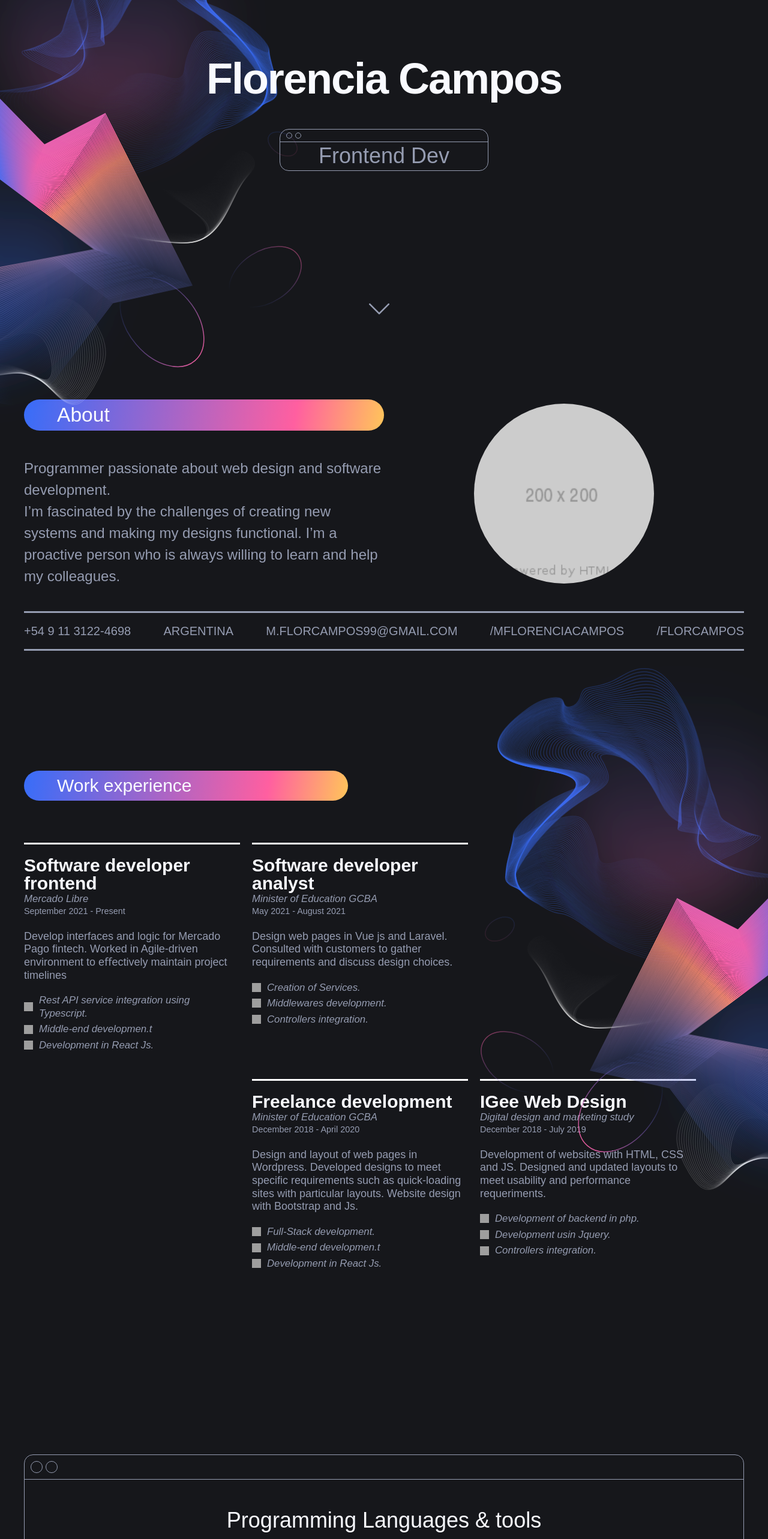
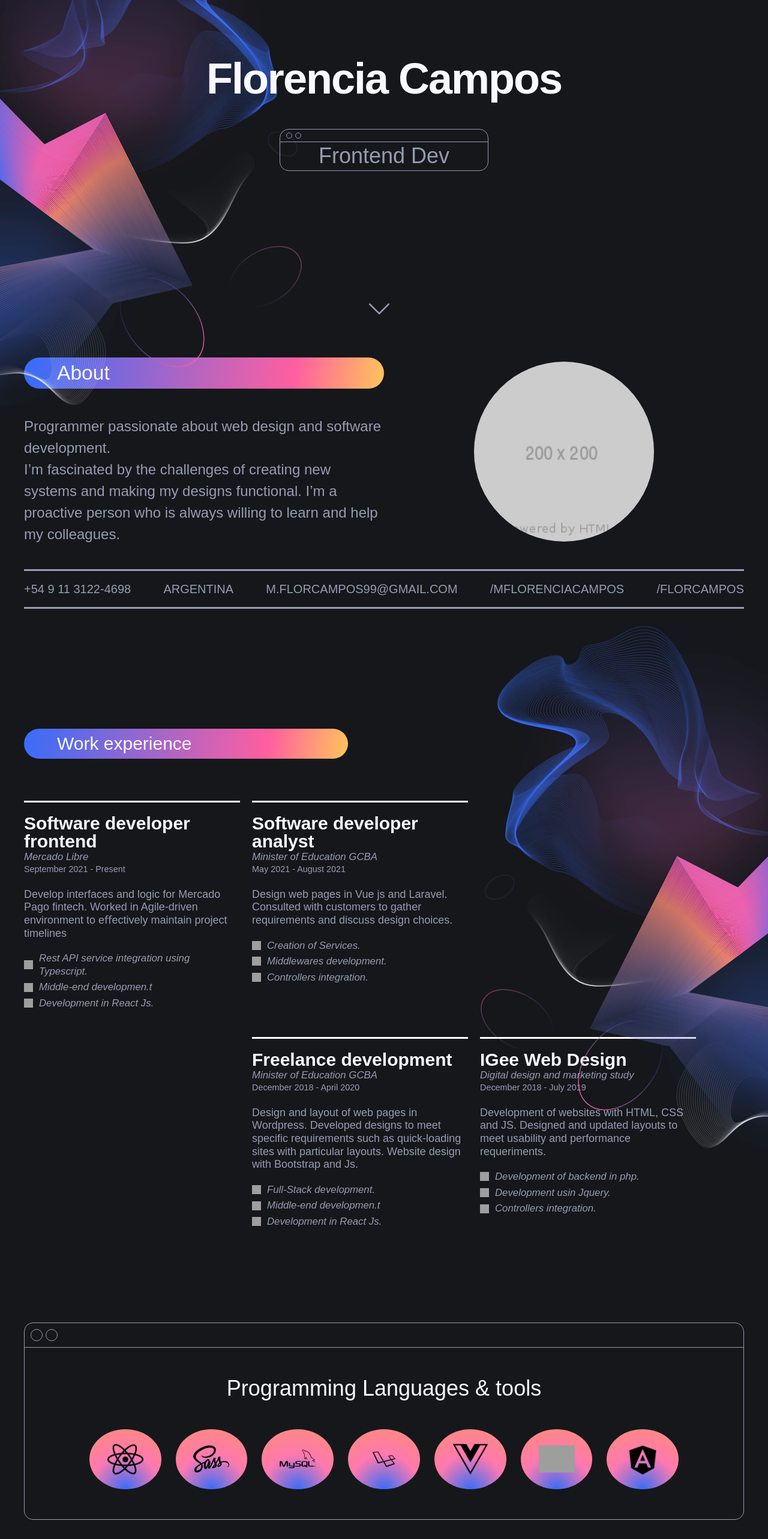
Before and after one commit to MFlorCampos/resumeReactJs, a React app: page / in a window 1280 px wide. Shown: the part 234-2800 px from the top of the page at 60% size. Built offline with nearby package versions, Linux system fonts and the light colour scheme; grey boxes are pictures that could not be loaded; a web font is replaced by a local one.

Commit message:
fix padding

```diff
--- a/src/components/programmingLanguages/index.js
+++ b/src/components/programmingLanguages/index.js
@@ -24,7 +24,7 @@ const Styles = css`
     text-align: center;
   }
   .container {
-    padding: 80px 0 80px;
+    padding: 0;
 
     .border {
       border: 1px solid #959CB1;
--- a/src/components/styled-section/index.js
+++ b/src/components/styled-section/index.js
@@ -27,7 +27,7 @@ const StyledSection = ({ children, color, styles={}, classNames=""}) => {
 
   const Style = css`
     position:relative;
-    padding: 100px 0 100px;
+    padding: 30px 0 100px;
     background: ${themes[color].main};
 
     h2 {
```
